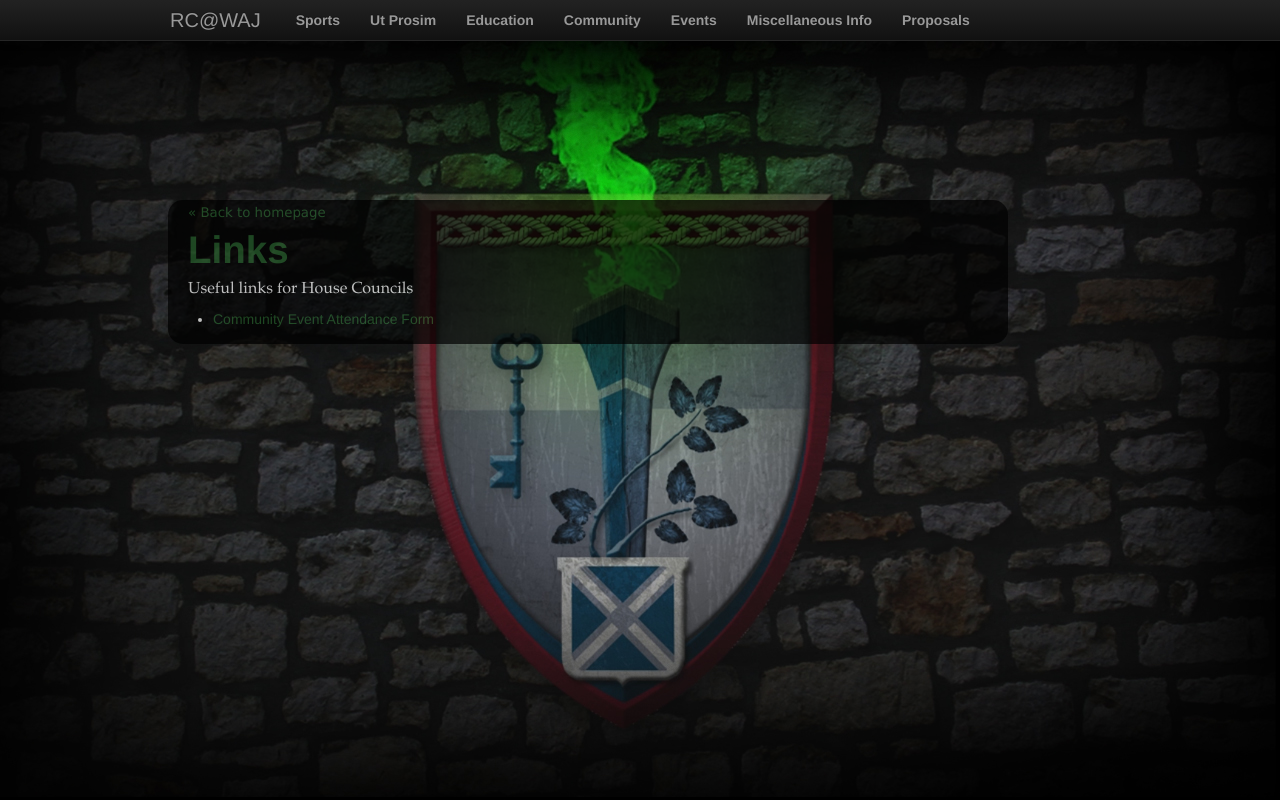
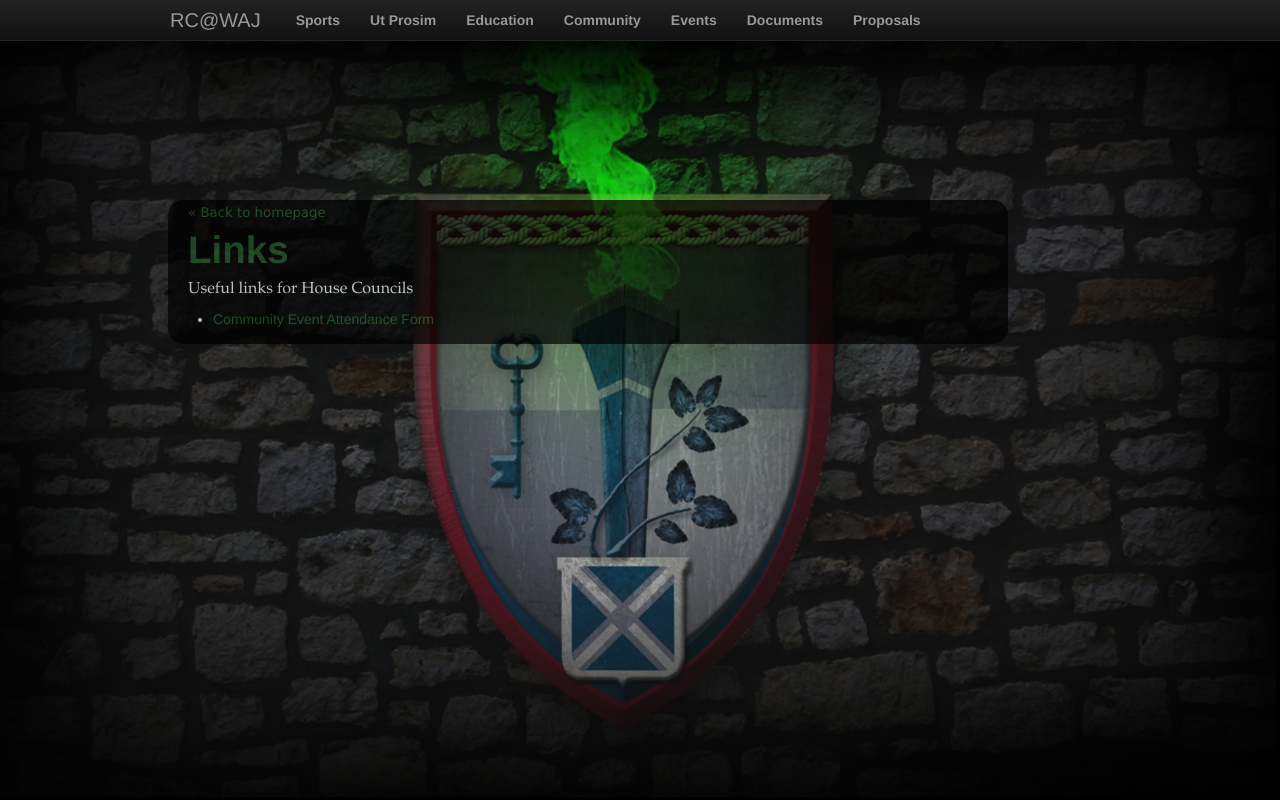
Before and after one commit to west-aj-org/west-aj-web, a PHP site: page /house_council/index.php in a window 1280 px wide. Run offline with PHP 8.4, Linux system fonts and the light colour scheme; data comes from the database, SQL or seed files in the repository; some libraries are stand-ins or nearby versions.

Commit message:
Rename Miscellaneous Info to Documents

```diff
--- a/includes/header.inc.php
+++ b/includes/header.inc.php
@@ -123,7 +123,7 @@
 		  <li><a href="education.php"><strong>Education</strong></a></li>
 		  <li><a href="community.php"><strong>Community</strong></a></li>
 		  <li><a href="special.php"><strong>Events</strong></a></li>
-		  <li><a href="documents.php"><strong>Miscellaneous Info</strong></a></li>
+		  <li><a href="documents.php"><strong>Documents</strong></a></li>
 		  <li><a href="general_proposal.php"><strong>Proposals</strong></a></li>
 		</ul>
 	  </div>
```
